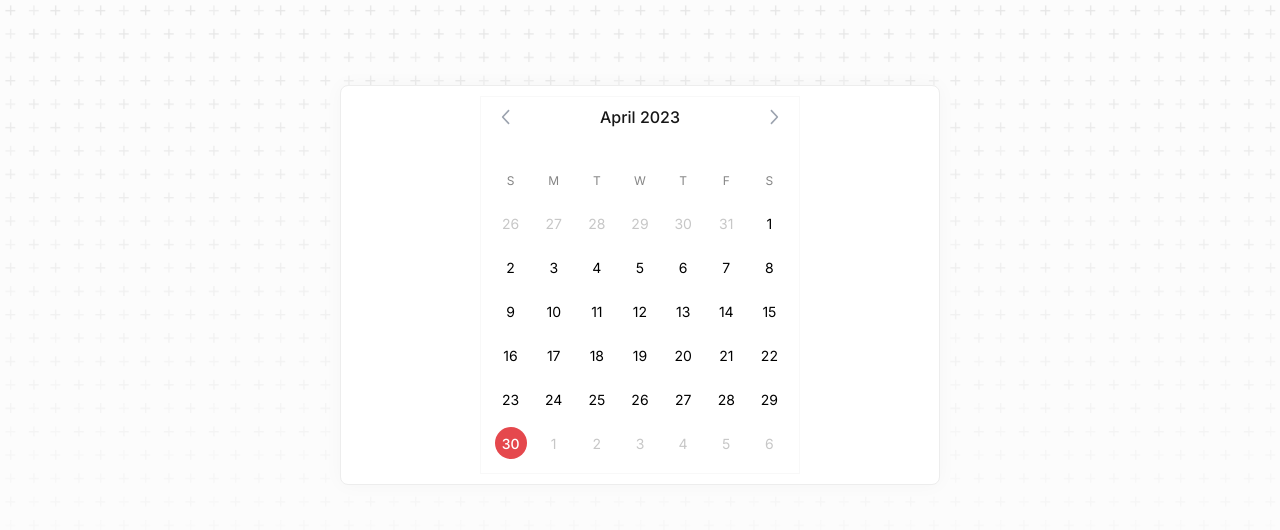
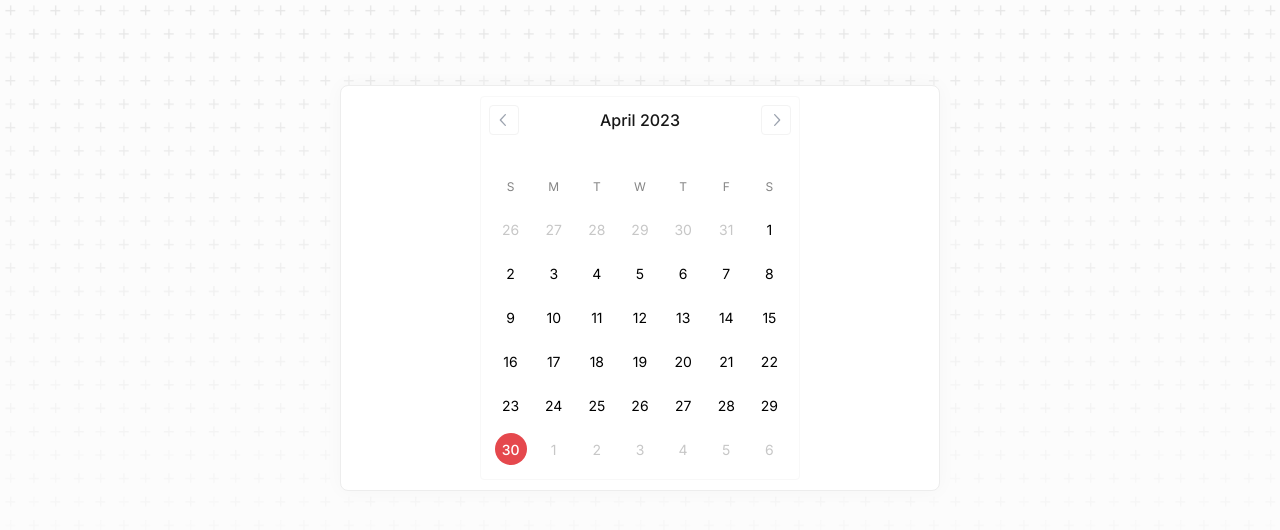
Before and after one commit to nermin-io/itemised, a Next.js app: page /datepicker-demo in a window 1280 px wide. Shown: the top 530 px of the page. Built offline with nearby package versions, Linux system fonts and the light colour scheme.

Commit message:
improve DatePicker next & previous button styling

```diff
--- a/src/components/DatePicker.module.scss
+++ b/src/components/DatePicker.module.scss
@@ -2,6 +2,7 @@
 
 .DatePickerWrapper {
   border: 1px solid $gray2;
+  border-radius: 4px;
   width: 320px;
   padding: 8px;
 }
@@ -47,13 +48,15 @@
   align-items: center;
   justify-content: center;
   flex: none;
-  margin: -6px 0;
-  padding: 6px;
+  padding: 4px;
   color: #9ca3af;
   cursor: pointer;
+  border: 1px solid $gray3;
+  border-radius: 4px;
 
   &:hover {
     color: #6b7280;
+    background-color: $gray1;
   }
 }
 
--- a/src/components/DatePicker.tsx
+++ b/src/components/DatePicker.tsx
@@ -17,9 +17,9 @@ import { ChevronLeftIcon, ChevronRightIcon } from "@radix-ui/react-icons";
 
 interface Props {}
 
-function classNames(...classes: Array<string | boolean>) {
+const classNames = (...classes: Array<string | boolean>) => {
   return classes.filter(Boolean).join(" ");
-}
+};
 
 const DatePicker: React.FC<Props> = () => {
   const today = startOfToday();
@@ -57,7 +57,7 @@ const DatePicker: React.FC<Props> = () => {
           className={styles.DatePickerControlsButton}
         >
           <span className={styles.ScreenReader}>Previous month</span>
-          <ChevronLeftIcon height={24} width={24} />
+          <ChevronLeftIcon height={20} width={20} />
         </button>
         <h2 className={styles.Month}>{format(monthStart, "MMMM yyyy")}</h2>
         <button
@@ -66,17 +66,17 @@ const DatePicker: React.FC<Props> = () => {
           className={styles.DatePickerControlsButton}
         >
           <span className={styles.ScreenReader}>Next month</span>
-          <ChevronRightIcon height={24} width={24} />
+          <ChevronRightIcon height={20} width={20} />
         </button>
       </div>
       <div className={styles.DatePickerGridHeader}>
-        <div>S</div>
-        <div>M</div>
-        <div>T</div>
-        <div>W</div>
-        <div>T</div>
-        <div>F</div>
-        <div>S</div>
+        <span>S</span>
+        <span>M</span>
+        <span>T</span>
+        <span>W</span>
+        <span>T</span>
+        <span>F</span>
+        <span>S</span>
       </div>
       <div className={styles.DatePickerGrid}>
         {days.map((day) => (
```
